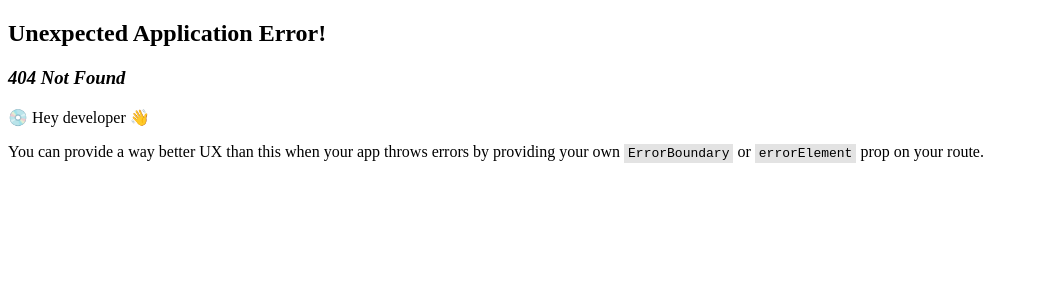
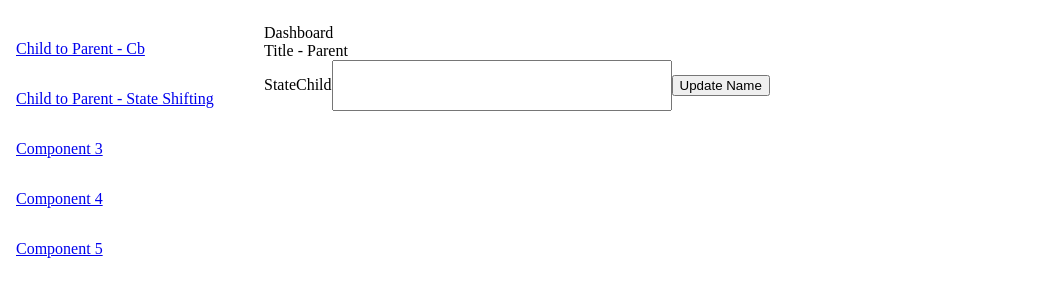
Before and after one commit to cellu-selva/react-basic, a React (Vite) app: page /child-parent-ss in a window 1280 px wide. Before the commit this address had no page. Shown: the top 300 px of the page, without its empty margins (0-1039 px from the left). Built offline with nearby package versions, Linux system fonts and the light colour scheme.

Commit message:
Passing data from child to parent using state shifting

```diff
--- /dev/null
+++ b/src/Component/ChildParentDataExchange/StateShifting/StateChild.jsx
@@ -0,0 +1,23 @@
+import React, { useRef } from 'react'
+import PropTypes from 'prop-types'
+
+const StateChild = props => {
+  const {setParentName} = props
+  const inputRef = useRef();
+  const handleOnClick = (e) => {
+    setParentName(inputRef.current.value);
+  }
+    return (
+    <div>
+      StateChild
+      <input type="text" ref={inputRef}/>
+      <button onClick={handleOnClick}>Update Name</button>
+    </div>
+  )
+}
+
+StateChild.propTypes = {
+  setParentName: () => {}
+}
+
+export default StateChild
--- /dev/null
+++ b/src/Component/ChildParentDataExchange/StateShifting/StateParent.jsx
@@ -0,0 +1,14 @@
+import React, { useState } from 'react'
+import StateChild from './StateChild';
+
+const StateParent = () => {
+  const [parentName, setParentName] = useState("Parent");
+  return (
+    <div>
+        Title - {parentName}
+        <StateChild setParentName={setParentName}/>
+    </div>
+  )
+}
+
+export default StateParent
--- a/src/Pages/Sidebar/Sidebar.jsx
+++ b/src/Pages/Sidebar/Sidebar.jsx
@@ -8,13 +8,13 @@ const Sidebar = () => {
     <div className='side-bar'>
         <ul className='list'>
             <li className='menu-item'>
-                <NavLink to="child-parent-data">
-                    Child to Parent
+                <NavLink to="child-parent-cb">
+                    Child to Parent - Cb
                 </NavLink>
             </li>
             <li className='menu-item'>
-                <NavLink to="">
-                   Component 2
+                <NavLink to="child-parent-ss">
+                Child to Parent - State Shifting
                 </NavLink>
             </li>
             <li className='menu-item'>
--- a/src/main-route.js
+++ b/src/main-route.js
@@ -1,14 +1,25 @@
 import { createBrowserRouter } from "react-router-dom";
 import Dashboard from "./Pages/Dashboard/Dashboard";
 import CbParent from "./Component/ChildParentDataExchange/callback/CbParent.jsx";
+import StateParent from "./Component/ChildParentDataExchange/StateShifting/StateParent.jsx";
 
 export const routes = createBrowserRouter([
-    {
-        path: "/",
-        Component: Dashboard,
-        children: [{
-            path: 'child-parent-data',
-            Component: CbParent
-        }]
-    }
-])
+  {
+    path: "/",
+    Component: Dashboard,
+    children: [
+      {
+        path: "child-parent-cb",
+        Component: CbParent,
+      },
+      {
+        path: "child-parent-ss",
+        Component: StateParent,
+      },
+    //   {
+    //     path: "child-parent-ref",
+    //     Component: RefParent,
+    //   },
+    ],
+  },
+]);
```
